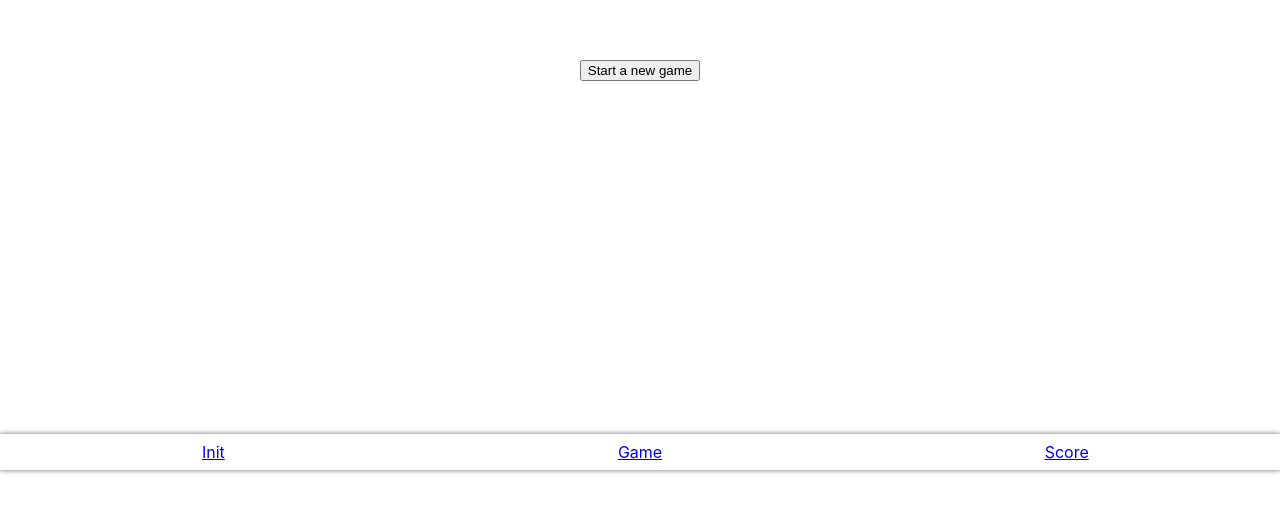
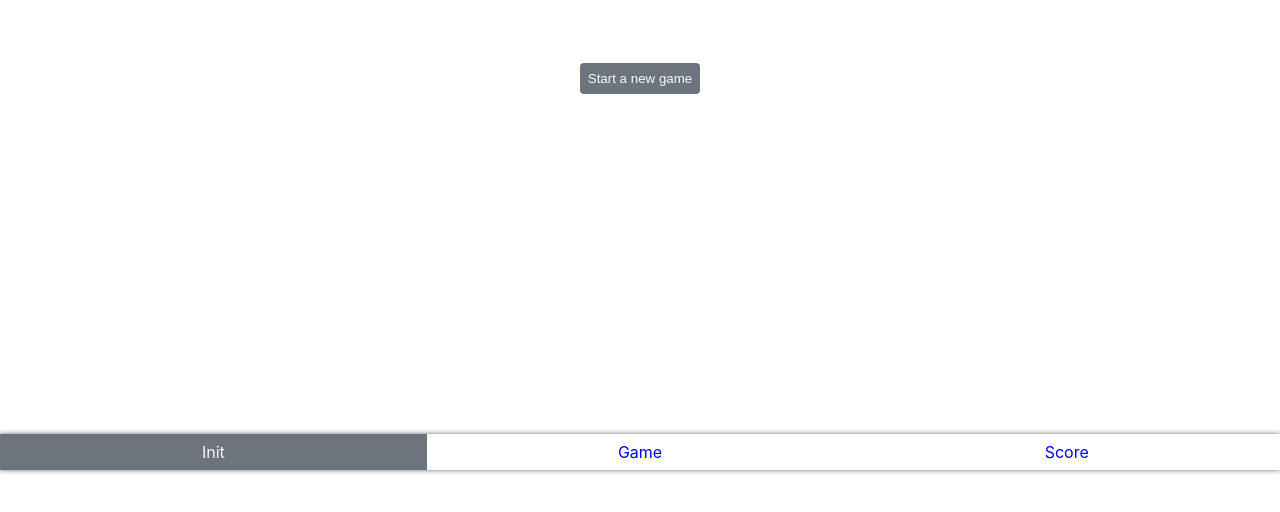
Before and after one commit to vadzim-sasonkin/memory-game, a React (Create React App) app: page /init in a window 1280 px wide. Shown: the part 330-842 px from the top of the page. Before the commit the page ends 800 px from the top, so only its background shows below. Built offline with nearby package versions, Linux system fonts and the light colour scheme; no server answers.

Commit message:
feat: improve stylings

```diff
--- a/src/components/button/index.jsx
+++ b/src/components/button/index.jsx
@@ -1,5 +1,10 @@
 import React from 'react';
+import classes from './index.module.css';
 
 export const Button = ({ children, ...props }) => {
-  return <button {...props}>{children}</button>;
+  return (
+    <button className={classes.button} {...props}>
+      {children}
+    </button>
+  );
 };
--- /dev/null
+++ b/src/components/button/index.module.css
@@ -0,0 +1,13 @@
+.button {
+  padding: 8px;
+  border-radius: 4px;
+  background-color: var(--secondary-color-light);
+  color: var(--primary-color-light);
+  outline: none;
+  border: none;
+}
+
+.button:hover {
+  background-color: var(--secondary-color);
+  cursor: pointer;
+}
--- a/src/components/card/index.jsx
+++ b/src/components/card/index.jsx
@@ -18,7 +18,7 @@ export const Card = ({ card, disabled, onClick }) => {
           <img src={card.image.url} alt={card.image.description} />
         </div>
         <div className={classes.backside}>
-          <span>HOHOH</span>
+          <span></span>
         </div>
       </div>
     </div>
--- a/src/components/card/index.module.css
+++ b/src/components/card/index.module.css
@@ -13,6 +13,7 @@
   transition: transform 0.6s;
   transform-style: preserve-3d;
   margin: auto;
+  box-shadow: rgba(0, 0, 0, 0.15) 1.95px 1.95px 2.6px;
 }
 
 .backside,
@@ -23,15 +24,22 @@
   display: flex;
   align-items: center;
   justify-content: center;
+  padding: 1px;
 }
 
 .imgside > img {
-  margin: auto;
   width: 100%;
 }
 
 .backside {
   background-color: antiquewhite;
+  background-image: linear-gradient(
+    var(--primary-color-darker),
+    var(--primary-color),
+    var(--primary-color-darker),
+    var(--primary-color),
+    var(--primary-color-darker)
+  );
 }
 
 .imgside {
@@ -40,6 +48,7 @@
 
 .guessed .card {
   transform: rotateY(180deg);
+  box-shadow: rgba(0, 0, 0, 0.16) 0px 1px 4px, rgb(51, 51, 51) 0px 0px 0px 3px;
 }
 
 .shown .card {
--- a/src/components/cards-grid/index.module.css
+++ b/src/components/cards-grid/index.module.css
@@ -1,33 +1,19 @@
 .container {
   width: 100%;
   display: grid;
-  grid-template-columns: 45% 45%;
-  /* grid-template-rows: min-content; */
-  grid-auto-rows: 40vh;
-  column-gap: 10%;
+  grid-template-columns: repeat(auto-fit, minmax(120px, 1fr));
+  column-gap: 2%;
   row-gap: 2vh;
 }
 
-@media (min-width: 500px) {
-  .container {
-    grid-template-columns: repeat(3, 30%);
-    column-gap: 5%;
-    grid-auto-rows: 30vh;
-  }
+.container > div {
+  display: flex;
 }
 
-@media (min-width: 780px) {
-  .container {
-    grid-template-columns: repeat(4, 20%);
-    column-gap: 5%;
-    grid-auto-rows: 350px;
-  }
+.container > div:before {
+  content: "";
+  display: block;
+  height: 0;
+  width: 0;
+  padding-bottom: calc(16/9 * 100%);
 }
-
-@media (min-width: 1180px) {
-  .container {
-    grid-template-columns: repeat(6, 14%);
-    column-gap: 2%;
-    grid-auto-rows: 350px;
-  }
-}
--- a/src/components/navigation/index.js
+++ b/src/components/navigation/index.js
@@ -1,14 +1,14 @@
 import React from 'react';
-import { Link } from 'react-router-dom';
+import { NavLink } from 'react-router-dom';
 import classes from './index.module.css';
 
 export const Navigation = () => {
   return (
     <div className={classes.container}>
       <nav className={classes.list}>
-        <Link to="/init">Init</Link>
-        <Link to="/game">Game</Link>
-        <Link to="/score">Score</Link>
+        <NavLink activeClassName={classes.active} to="/init">Init</NavLink>
+        <NavLink activeClassName={classes.active} to="/game">Game</NavLink>
+        <NavLink activeClassName={classes.active} to="/score">Score</NavLink>
       </nav>
     </div>
   );
--- a/src/components/navigation/index.module.css
+++ b/src/components/navigation/index.module.css
@@ -3,7 +3,6 @@
   bottom: 0;
   left: 0;
   right: 0;
-  /* height: 48px; */
   background-color: white;
   box-shadow: 0px 0 5px rgba(0, 0, 0, 0.6);
 }
@@ -17,4 +16,14 @@
   padding: 8px 0;
   flex: 1;
   text-align: center;
+  text-decoration: none;
 }
+
+.list a:hover:not(.active) {
+  background-color: var(--primary-color-light);
+}
+
+.active {
+  background-color: var(--secondary-color-light);
+  color: var(--primary-color-light);
+}
--- a/src/components/page-layout/index.module.css
+++ b/src/components/page-layout/index.module.css
@@ -0,0 +1,4 @@
+.container {
+  padding: 8px;
+  padding-bottom: 48px;
+}
--- a/src/index.css
+++ b/src/index.css
@@ -9,3 +9,15 @@ body {
 code {
   font-family: source-code-pro, Menlo, Monaco, Consolas, 'Courier New', monospace;
 }
+
+:root {
+  --primary-color-light: #f8f9fa;
+  --primary-color-lighter: #e9ecef;
+  --primary-color: #dee2e6;
+  --primary-color-darker: #ced4da;
+  --primary-color-dark: #adb5bd;
+  --secondary-color-light: #6c757d;
+  --secondary-color: #495057;
+  --secondary-color-darker: #343a40;
+  --secondary-color-dark: #212529;
+}
```
